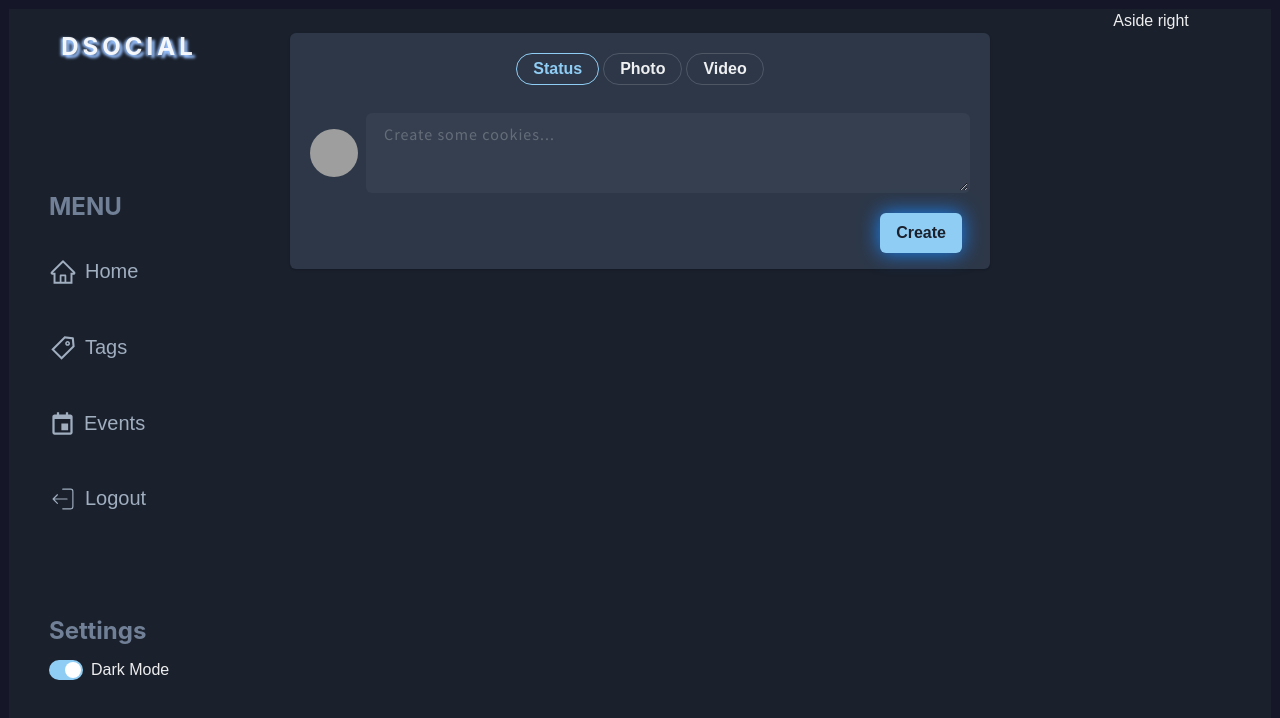
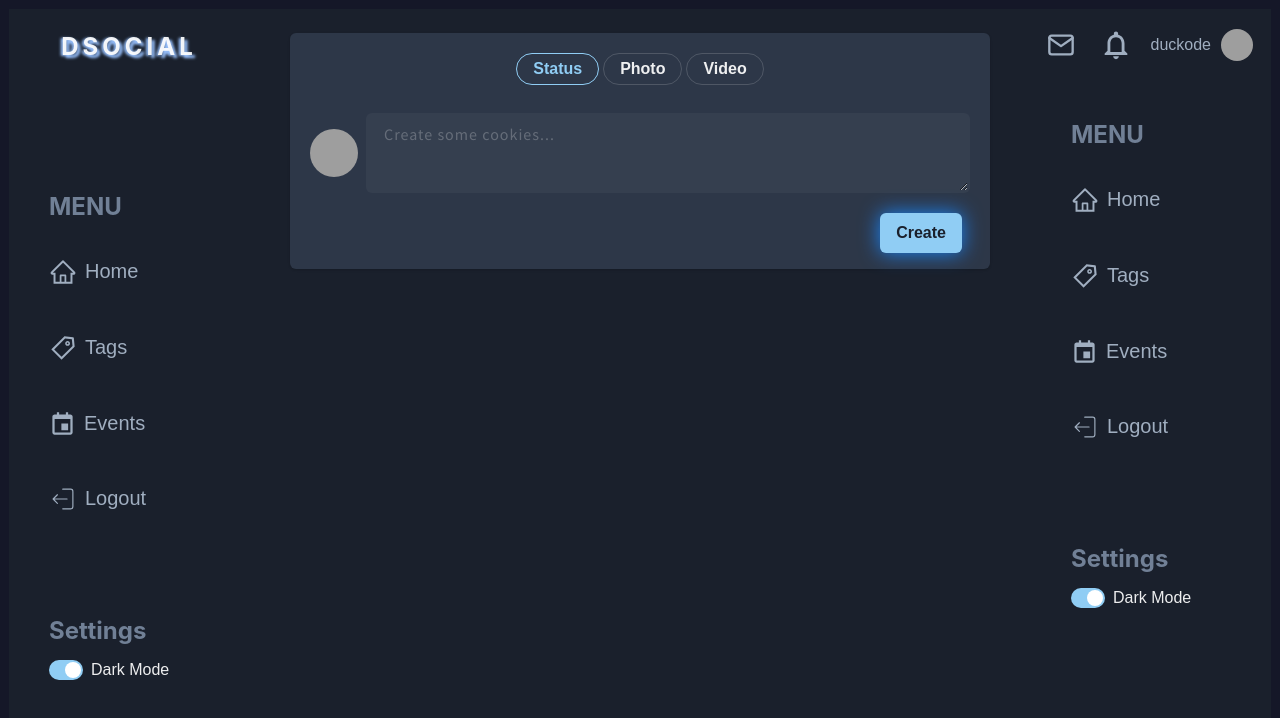
Before and after one commit to ducdmd152/dsocial-frontend, a React (Vite) app: page / in a window 1280 px wide. Shown: the top 718 px of the page. Built offline with nearby package versions, Linux system fonts and the light colour scheme; no server answers; grey boxes are pictures that could not be loaded.

Commit message:
Completed user control on asideright

```diff
--- a/src/App.tsx
+++ b/src/App.tsx
@@ -5,6 +5,7 @@ import PostList from "./components/PostList";
 import { useState } from "react";
 import PostArea from "./components/PostArea";
 import AsideLeft from "./components/AsideLeft";
+import AsideRight from "./components/AsideRight";
 
 function App() {
   const [user, setUser] = useState({
@@ -36,7 +37,7 @@ function App() {
         <PostArea user={user} />
       </GridItem>
       <GridItem area="aside-right" className="aside-right">
-        Aside right
+        <AsideRight />
       </GridItem>
     </Grid>
   );
--- /dev/null
+++ b/src/components/AsideBlock.tsx
@@ -0,0 +1,8 @@
+import { Box } from "@chakra-ui/react";
+import React, { ReactNode } from "react";
+
+const AsideBlock = ({ children }: { children: ReactNode }) => {
+  return <Box padding="10">{children}</Box>;
+};
+
+export default AsideBlock;
--- a/src/components/AsideMenu.tsx
+++ b/src/components/AsideMenu.tsx
@@ -12,6 +12,7 @@ import { BsCalendarEvent } from "react-icons/bs";
 import { CiLogout } from "react-icons/ci";
 import { BiCalendarEvent } from "react-icons/bi";
 import React from "react";
+import AsideBlock from "./AsideBlock";
 
 const AsideMenu = () => {
   const menuItemMap = [
@@ -34,7 +35,7 @@ const AsideMenu = () => {
   ];
   return (
     <>
-      <Box padding="10">
+      <AsideBlock>
         <Heading
           color="gray.500"
           textAlign="left"
@@ -65,7 +66,7 @@ const AsideMenu = () => {
             );
           })}
         </List>
-      </Box>
+      </AsideBlock>
     </>
   );
 };
--- /dev/null
+++ b/src/components/AsideRight.tsx
@@ -0,0 +1,18 @@
+import { Heading } from "@chakra-ui/react";
+import React from "react";
+import AsideMenu from "./AsideMenu";
+import AsideSetting from "./AsideSettings";
+import UserControl from "./UserControl";
+
+const AsideRight = () => {
+  return (
+    <>
+      <UserControl />
+      <AsideMenu />
+
+      <AsideSetting />
+    </>
+  );
+};
+
+export default AsideRight;
--- a/src/components/AsideSettings.tsx
+++ b/src/components/AsideSettings.tsx
@@ -7,10 +7,11 @@ import {
 } from "@chakra-ui/react";
 import React from "react";
 import ColorModeSwitch from "./ColorModeSwitch";
+import AsideBlock from "./AsideBlock";
 
 const AsideSetting = () => {
   return (
-    <Box padding="10">
+    <AsideBlock>
       <Heading
         color="gray.500"
         textAlign="left"
@@ -24,7 +25,7 @@ const AsideSetting = () => {
           <ColorModeSwitch />
         </ListItem>
       </List>
-    </Box>
+    </AsideBlock>
   );
 };
 
--- /dev/null
+++ b/src/components/UserControl.tsx
@@ -0,0 +1,60 @@
+import {
+  Avatar,
+  Box,
+  Button,
+  HStack,
+  Text,
+  Link,
+  Show,
+} from "@chakra-ui/react";
+import React from "react";
+import { FiMail } from "react-icons/fi";
+import { MdNotificationsNone } from "react-icons/md";
+
+const UserControl = () => {
+  return (
+    <HStack
+      paddingX="4"
+      paddingY="4"
+      justifyContent="space-between"
+      color="gray.400"
+    >
+      <Button
+        variant={"unstyled"}
+        _hover={{
+          color: "blue.300",
+        }}
+      >
+        <FiMail color="gray400" size="28px" />
+      </Button>
+      <Button
+        variant={"unstyled"}
+        _hover={{
+          color: "blue.300",
+        }}
+      >
+        <MdNotificationsNone size="34px" fontWeight="bold" />
+      </Button>
+
+      <Link>
+        <HStack
+          _hover={{
+            color: "blue.300",
+            filter: "brightness(1.1)",
+            transition: "all 0.25s ease-in-out",
+          }}
+        >
+          <Show above="lg">
+            <Text>duckode</Text>
+          </Show>
+
+          <Box borderRadius="100rem" border="transparent 2px solid">
+            <Avatar src="https://bit.ly/dan-abramov" size="sm" />
+          </Box>
+        </HStack>
+      </Link>
+    </HStack>
+  );
+};
+
+export default UserControl;
```
